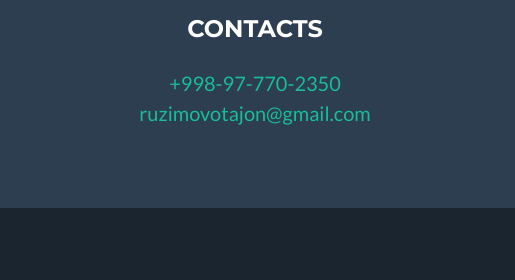
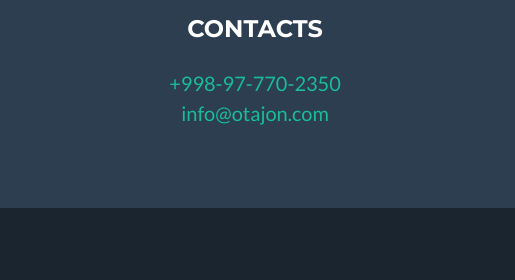
Before and after one commit to otajobs/PersonalWebsite, a plain HTML site: page index.html in a window 1280 px wide. Shown: the part 2067-2347 px from the top of the page, 765-1280 px from the left. Drawn offline with nearby package versions, Linux system fonts and the light colour scheme.

Commit message:
Update index.html

```diff
--- a/index.html
+++ b/index.html
@@ -153,7 +153,7 @@
                     <div class="col-lg-4">
                         <h4 class="text-uppercase mb-4">Contacts</h4>
                         <p class="lead mb-0"><a href="tel:+998977702350">+998-97-770-2350</a></p>
-                        <p class="lead mb-0"><a href="mailto:ruzimovotajon@gmail.com">ruzimovotajon@gmail.com</a></p>
+                        <p class="lead mb-0"><a href="mailto:info@otajon.com">info@otajon.com</a></p>
                     </div>
                 </div>
             </div>
```
